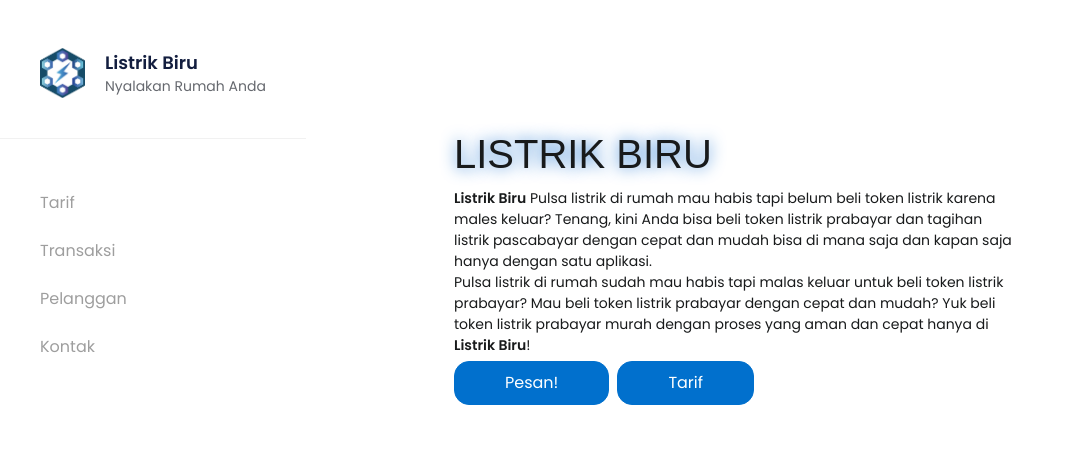
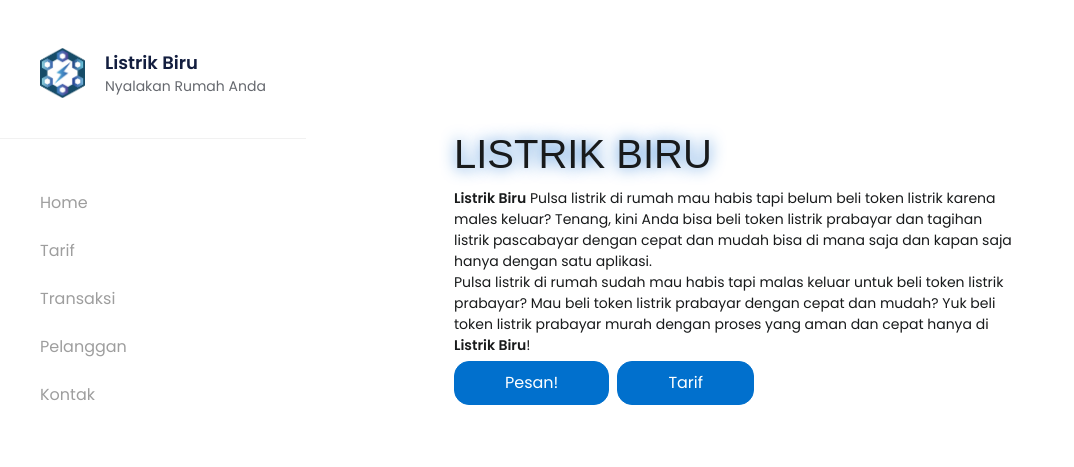
Before and after one commit to gemparpanggih/PA-Listrik-Biru, a PHP site: page / in a window 1280 px wide. Shown: the top 467 px of the page, without its empty margins (0-1074 px from the left). Run offline with PHP 8.4, Linux system fonts and the light colour scheme; a user stored in the database is signed in; data comes from the database, SQL or seed files in the repository; some libraries are stand-ins or nearby versions; some web fonts are replaced.

Commit message:
sidebar menu

```diff
--- a/index.php
+++ b/index.php
@@ -60,13 +60,14 @@
         <hr/>
         <nav class="menu flex-fill">
             <div class="section-menu">
-                <a class="item-menu" href="tarif.php">Tarif</a>
+                <a class="item-menu" href="index.php">Home</a>
                 <?php if($_SESSION['akun']['level'] == 'admin') { ?>
+                    <a class="item-menu" href="admin/tarif.php">Tarif</a>
                     <a class="item-menu" href="admin/transaksi.php">Transaksi</a>
                     <a class="item-menu" href="admin/pelanggan.php">Pelanggan</a>
-                    <a class="item-menu" href="daftar-pesan.php">Kontak</a>
-
+                    <a class="item-menu" href="admin/daftar-pesan.php">Kontak</a>
                 <?php } if($_SESSION['akun']['level'] == 'user') { ?>
+                    <a class="item-menu" href="user/pembelian.php">Pesan</a>
                     <a class="item-menu" href="user/profil.php">Profil</a>
                     <a class="item-menu" href="user/kontak.php">Kontak</a>
                 <?php } ?>
```
